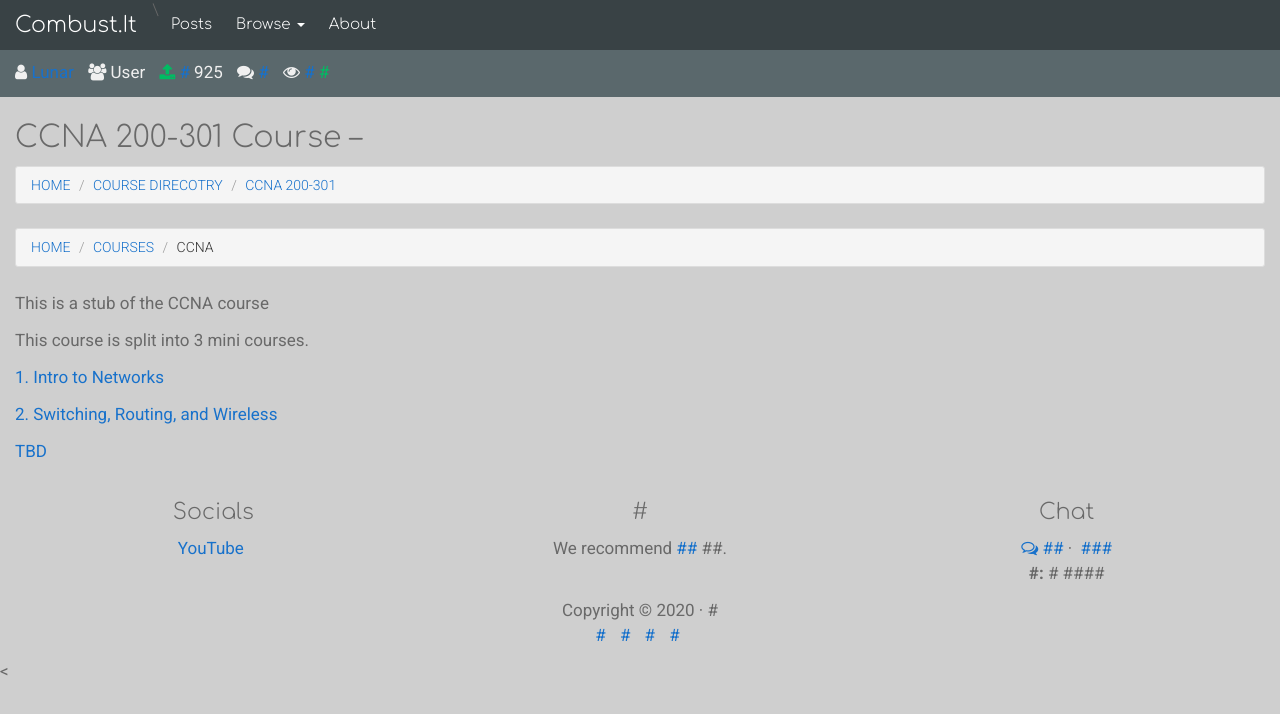
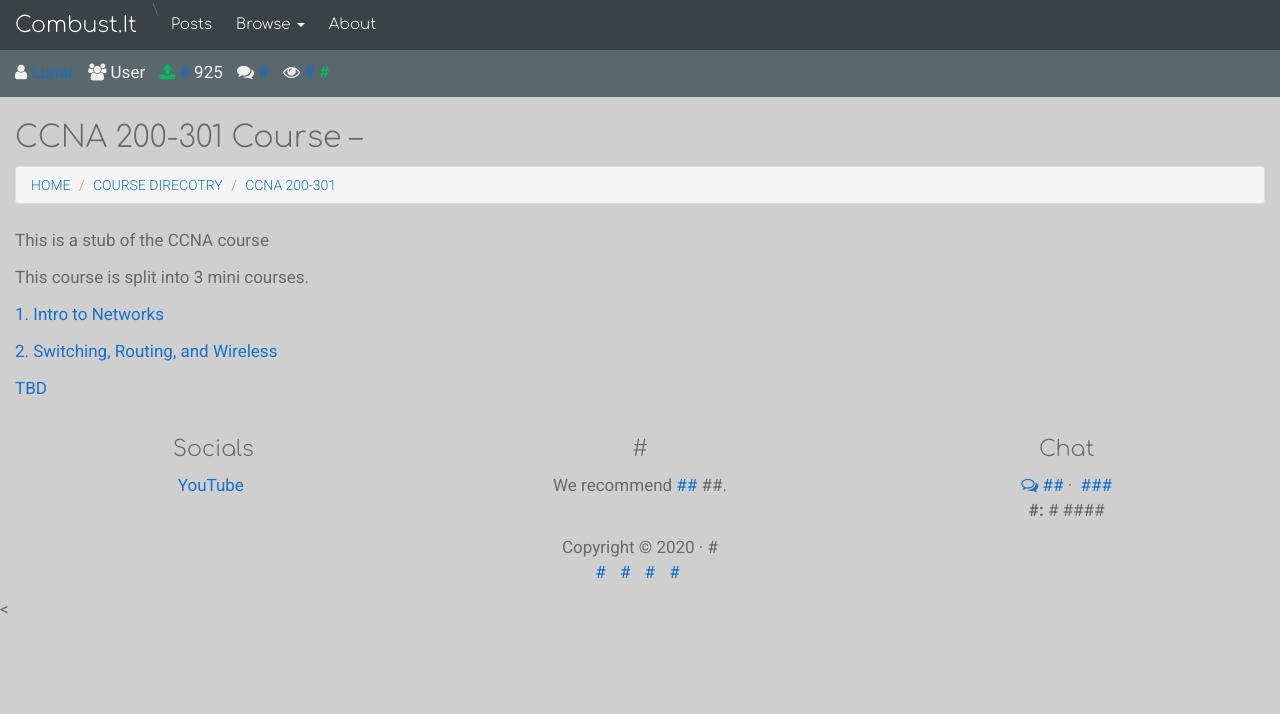
Before and after one commit to lunarcontrol/combust.it, a Jekyll site: the page built from course/ccna-200-301/index.md, in a window 1280 px wide. Shown: the top 714 px of the page. Built offline with Jekyll 4.4.1, drawn with Linux system fonts in a browser that asks for light colours; nearby versions of some CDN libraries; library files that are not in the unit come from our copies.

Commit message:
Update index.md

```diff
--- a/course/ccna-200-301/index.md
+++ b/course/ccna-200-301/index.md
@@ -3,14 +3,6 @@
 title: CCNA 200-301 Course
 breadcrumb: CCNA 200-301
 ---
-
-<nav aria-label="breadcrumb">
-  <ol class="breadcrumb">
-    <li class="breadcrumb-item"><a href="../../">Home</a></li>
-    <li class="breadcrumb-item"><a href="../">Courses</a></li>
-    <li class="breadcrumb-item active" aria-current="page">CCNA</li>
-  </ol>
-</nav>
 
 This is a stub of the CCNA course
 
```
